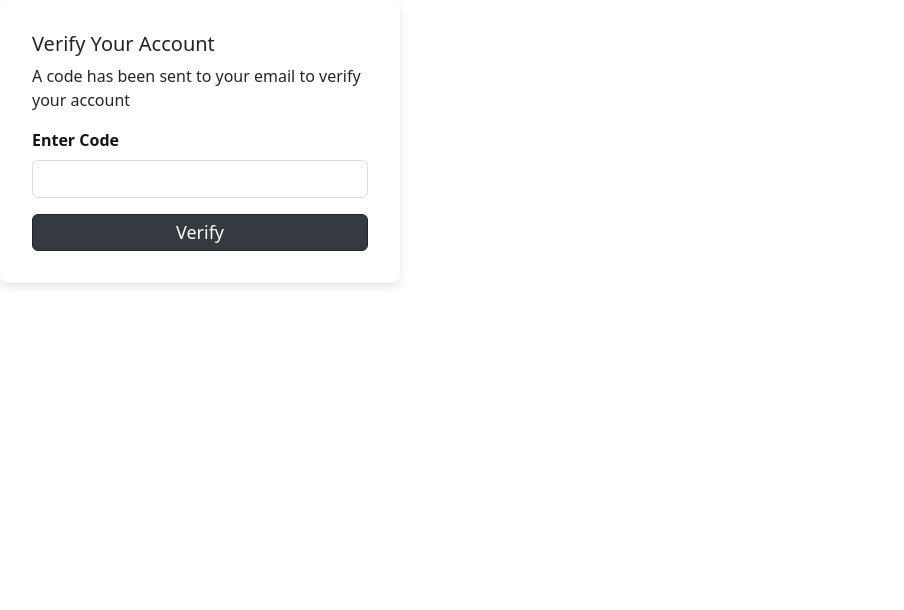
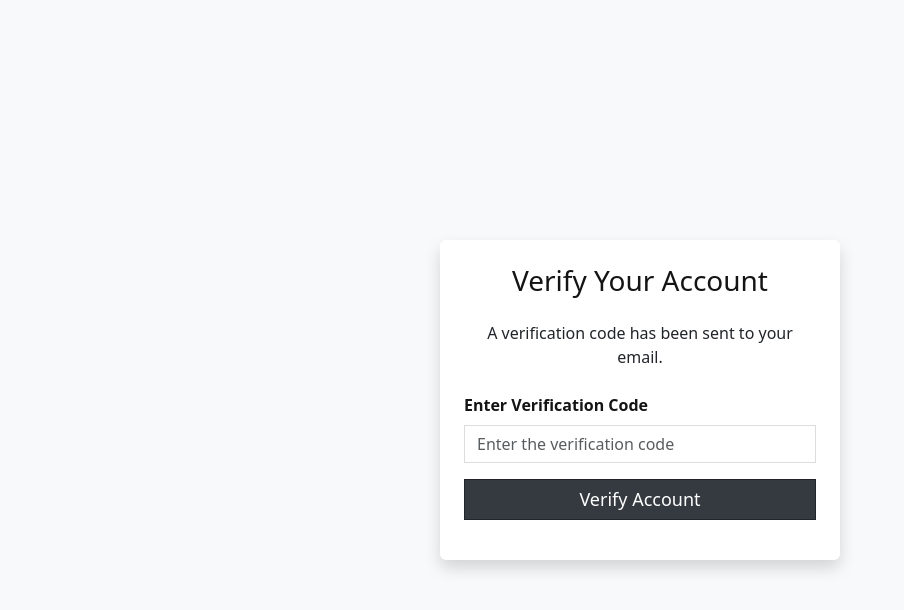
Before and after one commit to dalienst/plann, a Next.js app: page /auth/verify in a window 1280 px wide. Shown: the top 610 px of the page, without its empty margins (0-904 px from the left). Built offline with nearby package versions, Linux system fonts and the light colour scheme; no server answers.

Commit message:
completede auth

```diff
--- a/app/auth/password-reset/page.jsx
+++ b/app/auth/password-reset/page.jsx
@@ -25,7 +25,7 @@ function PasswordReset() {
           try {
             await resetPassword(values);
             toast?.success("Password reset successfully");
-            // router.push("/auth/login");
+            router.push("/auth/login");
           } catch (error) {
             if (error?.response?.data?.non_field_errors[0]) {
               toast?.error("Invalid or expired verification code!");
--- a/app/auth/verify/page.jsx
+++ b/app/auth/verify/page.jsx
@@ -10,6 +10,7 @@ function VerifyAccount() {
   const router = useRouter();
 
   return (
+    <div className="auth-screen">
       <Formik
         initialValues={{ code: "" }}
         onSubmit={async (values) => {
@@ -19,34 +20,65 @@ function VerifyAccount() {
             toast.success("Account verified successfully");
             router.push("/auth/login");
           } catch (error) {
-          // Add error messages
-          toast.error("Verification Failed");
+            if (error?.response?.data?.non_field_errors[0]) {
+              toast?.error("Invalid or expired verification code!");
+            } else {
+              toast?.error("Verification failed");
+            }
           } finally {
             setLoading(false);
           }
         }}
       >
         {({ touched }) => (
-        <Form>
-          <h5>Verify Your Account</h5>
-          <p>A code has been sent to your email to verify your account</p>
+          <Form className="shadow p-4 bg-white rounded">
+            <h2 className="text-center mb-4">Verify Your Account</h2>
+            <p className="text-center mb-4">
+              A verification code has been sent to your email.
+            </p>
+
             <div className="mb-3">
               <label htmlFor="code" className="form-label">
-              Enter Code
+                Enter Verification Code
               </label>
-            <Field name="code" type="text" className="form-control" />
+              <Field
+                name="code"
+                type="text"
+                className="form-control rounded-0"
+                placeholder="Enter the verification code"
+                required
+              />
+              {touched.code && (
+                <p className="text-danger mt-2">{touched.code}</p>
+              )}
             </div>
 
+            <div className="d-flex justify-content-center mb-3">
               <button
                 type="submit"
-            className="btn btn-dark btn-sm"
+                className="btn btn-dark rounded-0 w-100"
                 disabled={loading}
               >
-            {loading ? "Verifying..." : "Verify"}
+                {loading ? "Verifying..." : "Verify Account"}
               </button>
+            </div>
+
+            {/* <div className="text-center">
+              <p>
+                Didn’t receive the code?{" "}
+                <button
+                  type="button"
+                  className="btn btn-link p-0 text-primary"
+                  onClick={() => toast.info("Resend code feature coming soon!")}
+                >
+                  Resend Code
+                </button>
+              </p>
+            </div> */}
           </Form>
         )}
       </Formik>
+    </div>
   );
 }
 
--- a/validation.jsx
+++ b/validation.jsx
@@ -15,7 +15,10 @@ const RegistrationSchema = Yup.object().shape({
 });
 
 const ResetPassword = Yup.object().shape({
-  code: Yup.string().required("This field is required"),
+  code: Yup.string()
+    .required("This field is required")
+    .min(6, "Invalid code")
+    .max(6, "Invalid code"),
   password: Yup.string()
     .min(5, "Password cannot be less than 5 characters")
     .required("This field is required")
```
Lines whose indentation alone changed are shown as unchanged.
